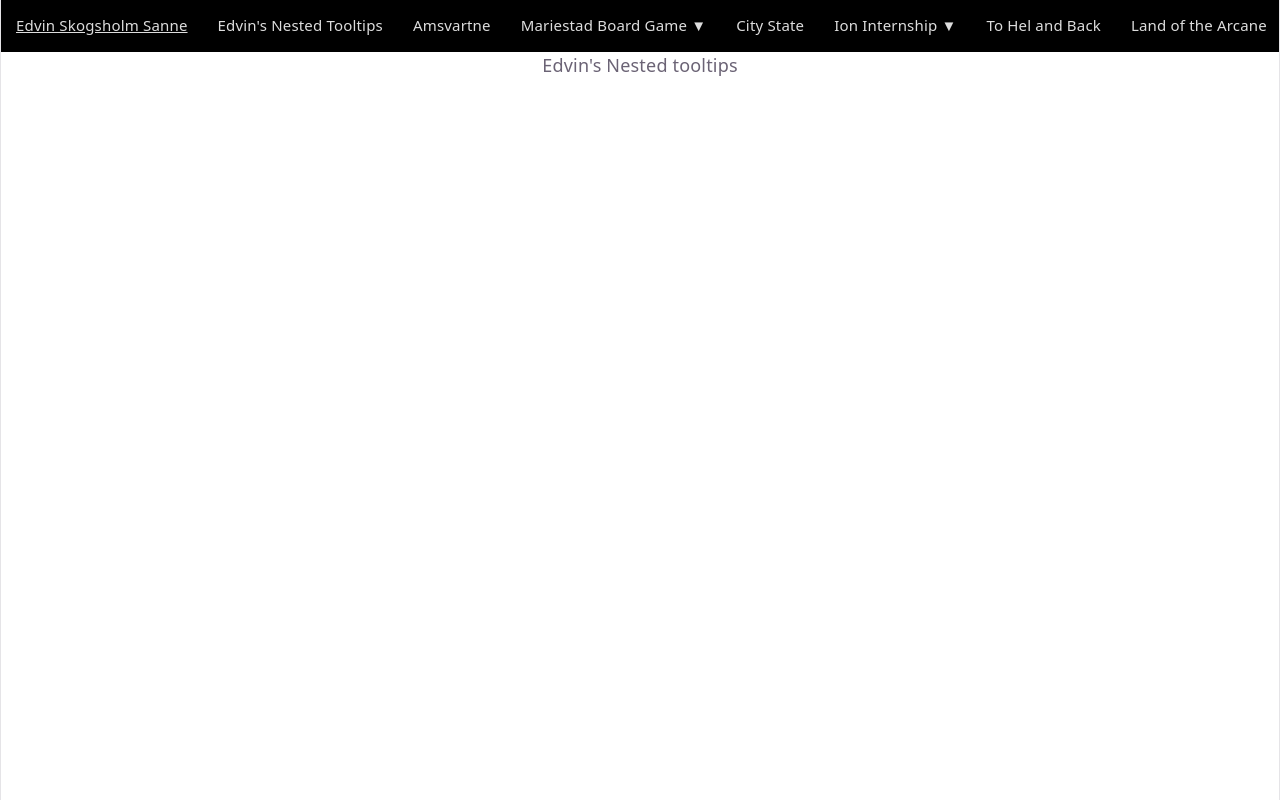
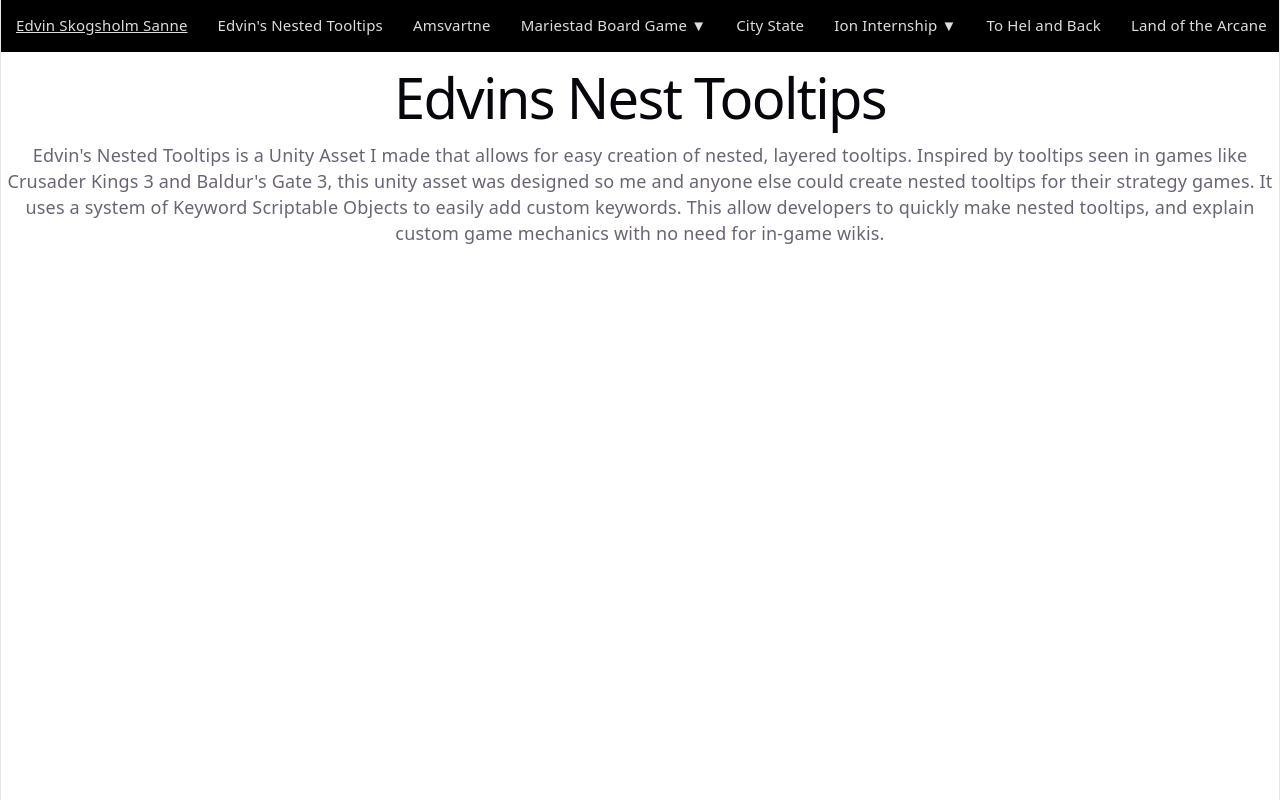
Before and after one commit to Acasez/acasez.github.io, a React (Vite) app: page /EdvinsNestedTooltips in a window 1280 px wide. Shown: the top 800 px of the page. Built offline with nearby package versions, Linux system fonts and the light colour scheme.

Commit message:
Set up a titlesection jsx

```diff
--- a/src/App.tsx
+++ b/src/App.tsx
@@ -1,6 +1,7 @@
+import { BrowserRouter, Routes, Route } from "react-router-dom";
 import MainHeader from "./components/MainHeader";
 import PortfolioIndex from "./Subpages/PortfolioIndex";
-import { BrowserRouter, Routes, Route } from "react-router-dom";
+import NestedTooltips from "./Subpages/NestedTooltips";
 
 export default function App() {
   return (
@@ -9,10 +10,7 @@
         <MainHeader />
         <Routes>
           <Route path="/" element={<PortfolioIndex />} />
-          <Route
-            path="/EdvinsNestedTooltips"
-            element={<div>Edvin's Nested tooltips</div>}
-          />
+          <Route path="/EdvinsNestedTooltips" element={<NestedTooltips />} />
         </Routes>
       </BrowserRouter>
     </>
--- /dev/null
+++ b/src/Subpages/NestedTooltips.tsx
@@ -0,0 +1,16 @@
+export default function EdvinsNestedTooltips() {
+  return (
+    <>
+      <h1>Edvins Nest Tooltips</h1>
+      <p>
+        Edvin's Nested Tooltips is a Unity Asset I made that allows for easy
+        creation of nested, layered tooltips. Inspired by tooltips seen in games
+        like Crusader Kings 3 and Baldur's Gate 3, this unity asset was designed
+        so me and anyone else could create nested tooltips for their strategy
+        games. It uses a system of Keyword Scriptable Objects to easily add
+        custom keywords. This allow developers to quickly make nested tooltips,
+        and explain custom game mechanics with no need for in-game wikis.
+      </p>
+    </>
+  );
+}
--- a/src/Subpages/PortfolioIndex.tsx
+++ b/src/Subpages/PortfolioIndex.tsx
@@ -1,14 +1,15 @@
 import HeroSection from "../components/HeroSection";
 import PortfolioRow from "../components/PortfolioRow";
+import TitleSection from "../components/TitleSection";
 import "../CSS/HRLines.css";
 export default function PortfolioIndex() {
   return (
     <>
       <HeroSection />
-      <h1>Main Projects</h1>
-      <p>
-        Some of the projects I've done. Clicking on the titles go to their link
-      </p>
+      <TitleSection
+        title="Main Projects"
+        subtitle="Some of the projects I've done. Clicking on the titles go to their link"
+      />
       <PortfolioRow //Edvins Nested Tooltips
         reverse={false}
         imageLocation="src/Images/EdvinsLayeredTooltips/TooltipsInGame.JPG"
--- /dev/null
+++ b/src/components/TitleSection.tsx
@@ -0,0 +1,15 @@
+interface TitleSectionProps {
+  title: string;
+  subtitle: string;
+}
+
+export default function TitleSection({ title, subtitle }: TitleSectionProps) {
+  return (
+    <>
+      <div>
+        <h1>{title} </h1>
+        <h2>{subtitle} </h2>
+      </div>
+    </>
+  );
+}
```
